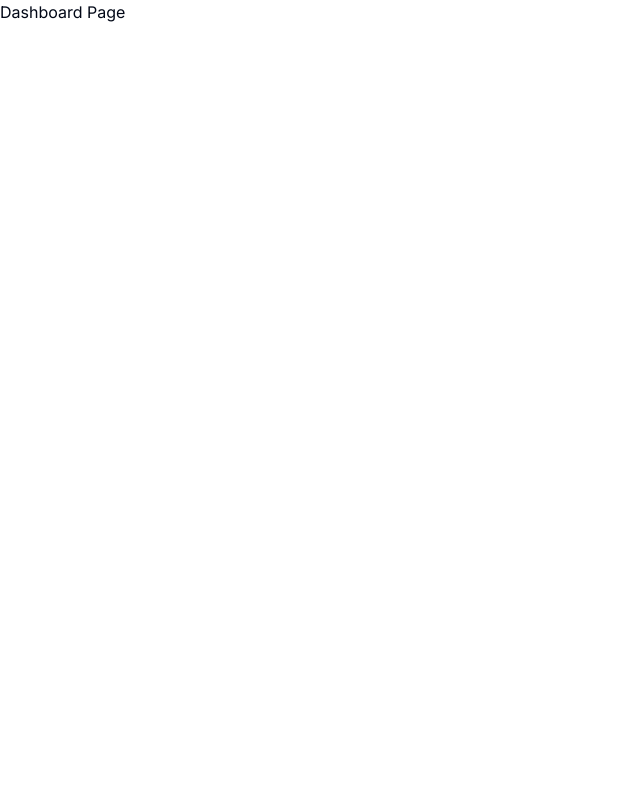
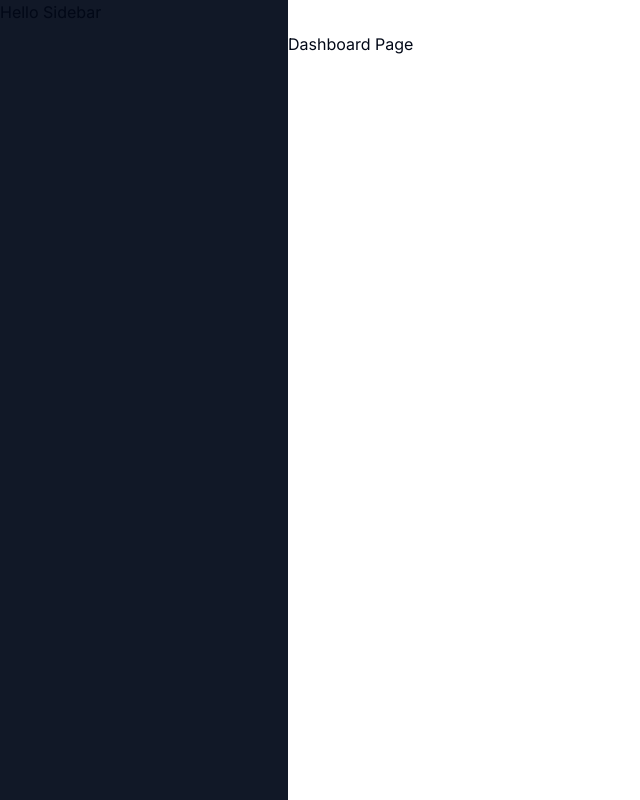
Before and after one commit to AkashChaudhary14/brain-ai, a Next.js app: page /dashboard in a window 1280 px wide. Shown: the whole page, without its empty margins (0-640 px from the left). Built offline with nearby package versions, Linux system fonts and the light colour scheme.

Commit message:
Added Navbar

```diff
--- a/app/(dashboard)/(routes)/dashboard/page.tsx
+++ b/app/(dashboard)/(routes)/dashboard/page.tsx
@@ -4,7 +4,7 @@ const DashboardPage = () => {
   return (
    <div>
    <p>Dashboard Page</p>
-   <UserButton />
+
    </div>
   )
 }
--- /dev/null
+++ b/app/(dashboard)/layout.tsx
@@ -0,0 +1,25 @@
+import Navbar from "@/components/navbar";
+
+const DashboardLayout = ({
+    children
+}: {
+    children: React.ReactNode;
+}) => {
+  return(
+
+    <div className= "h-full relative">
+        <div className="hidden h-full md:flex md:w-72 md:flex-col md:fixed md:inset-y-0 z-[80] bg-gray-900">
+            <div>
+                Hello Sidebar
+            </div>
+
+        </div>
+        <main className="md:pl-72">
+            <Navbar/>
+            {children}
+
+        </main>
+    </div>
+);
+}
+export default DashboardLayout;
--- a/app/(landing)/page.tsx
+++ b/app/(landing)/page.tsx
@@ -7,7 +7,7 @@ const landingPage = () => {
          <div>
          <Link href="/sign-in">
             <Button>
-               Login
+               Sign-in
             </Button>
             </Link>
          </div>
--- /dev/null
+++ b/components/navbar.tsx
@@ -0,0 +1,19 @@
+import { Menu } from "lucide-react";
+import { Button } from "@/components/ui/button";
+import { UserButton } from "@clerk/nextjs";
+
+const Navbar = () => {
+    return (
+        <div className="flex item-center p-4">
+            <Button variant="ghost" size="icon" className="md:hidden">
+               <Menu/>
+            </Button>
+            <div className="flex w-full justify-end">
+                <UserButton afterSignOutUrl="/"/>
+
+            </div>
+       </div>
+
+    );
+}
+export default Navbar;
```
